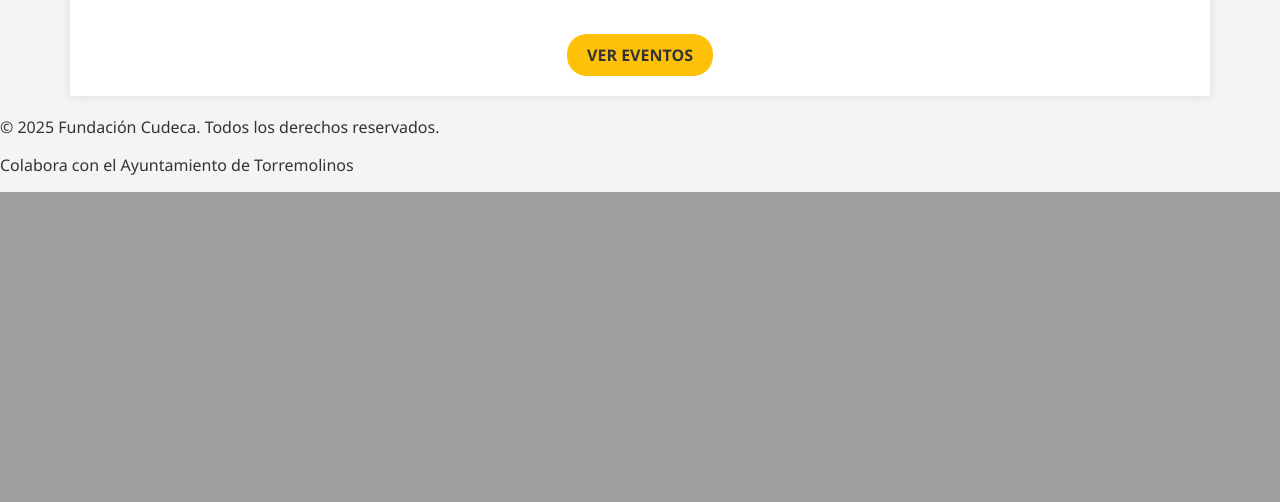
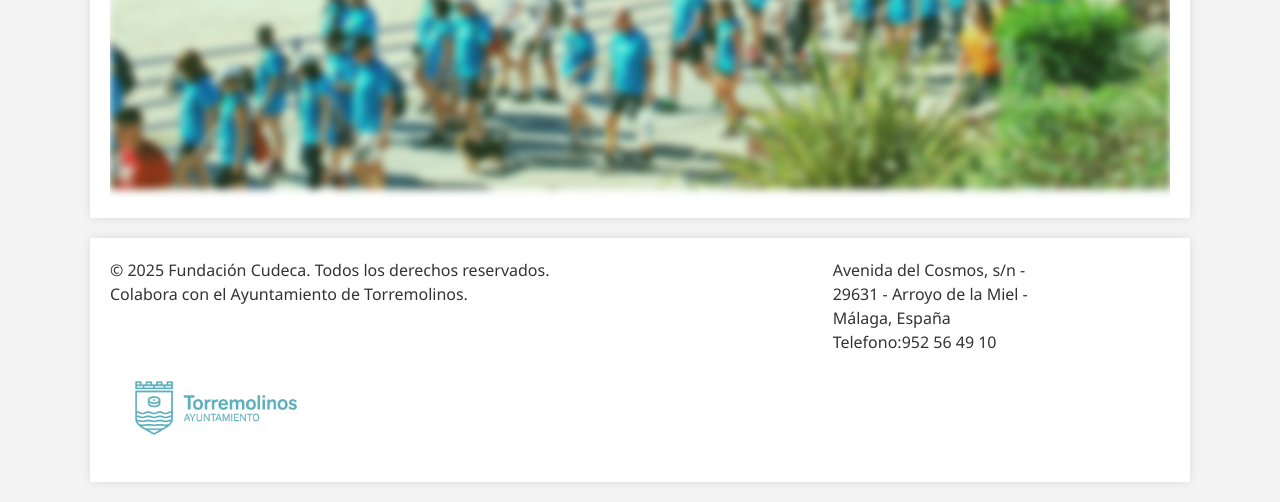
Before and after one commit to Raquitake/ADAp-Project, a Flask app: page / in a window 1280 px wide. Shown: the part 1225-1727 px from the top of the page. Before the commit the page ends 1417 px from the top, so only its background shows below. Run offline with Flask 3, Linux system fonts and the light colour scheme.

Commit message:
La página se queda algo mejor.
He arreglado la pagina inicial, los headers, los footers y la de evento. Muchas no necesitan mucho más. Planeo hacer algo más después de un pequeño descanso.

```diff
--- a/SRC/baseDatos/static/css/style.css
+++ b/SRC/baseDatos/static/css/style.css
@@ -19,9 +19,10 @@ header {
     background-color: var(--primary-green);
     color: white;
     padding: 10px 0;
-    background-image: url('../img/sunflowers_banner.jpg'); /* Necesitarás una imagen */
-    background-size: cover;
-    background-position: center;
+    background-image: url('../img/sunflowers_banner.png'); /* Necesitarás una imagen */
+    background-size: 500px;
+    background-repeat: no-repeat;
+    background-position: right center;
 }
 
 .navbar {
@@ -70,6 +71,15 @@ header {
     font-weight: bold;
     cursor: pointer;
     border: none;
+    z-index: 10;
+}
+
+.btn-mid {
+    position: absolute;
+    top: 50%;
+    left: 50%;
+    transform: translate(-50%, -50%);
+    padding: 10px 20px;
 }
 
 .btn-green { background-color: var(--dark-green); color: white; }
@@ -91,7 +101,7 @@ header {
     border-bottom: 1px solid #ddd;
     padding: 20px 0;
 }
-.event-card img { width: 150px; height: 150px; object-fit: cover; margin-right: 20px; }
+.event-card img { width: 200px; height: 300px; object-fit: cover; margin-right: 20px; }
 .donation-options { display: flex; gap: 10px; margin: 10px 0; }
 .donation-btn {
     background: var(--dark-green);
--- a/SRC/baseDatos/templates/base.html
+++ b/SRC/baseDatos/templates/base.html
@@ -3,13 +3,29 @@
 <head>
     <meta charset="UTF-8">
     <title>Fundación Cudeca</title>
+
+    <!-- Introduzco bootstrap, tiene funciones interesantes para formatear el pie de página, es simple de utilizar.
+    En teoría no interfiere con nuestro css. Al menos de momento no he encontrado errores o fallos. -->
+
+    <link rel="stylesheet"
+      href="https://cdn.jsdelivr.net/npm/bootstrap@5.3.0/dist/css/bootstrap.min.css">
+
+
     <link rel="stylesheet" href="{{ url_for('static', filename='css/style.css') }}">
+
 </head>
 <body>
     <header>
         <div class="logo-container">
-            <!-- Aquí iría el logo SVG o IMG -->
-            <h1>Fundación CUDECA</h1>
+            <!-- Logo de cudeca -->
+            <div style="display:inline-block;vertical-align:top;">
+                <img src="{{ url_for('static', filename='img/logo.png') }}" alt="Banner" style="width:20%;">
+            </div>
+            <div style="display:inline-block;">
+                <p>
+                    Página de eventos, informacion y compra de entradas.
+                </p>
+            </div>
         </div>
         <nav class="navbar">
             <a href="{{ url_for('index') }}">Inicio</a>
@@ -42,8 +58,21 @@
     </main>
 
     <footer>
-        <p>&copy; 2025 Fundación Cudeca. Todos los derechos reservados.</p>
-        <p>Colabora con el Ayuntamiento de Torremolinos</p>
+        <div class="limit-width container">
+            <div class="row">
+                <div class="col-md-8">
+                    &copy; 2025 Fundación Cudeca. Todos los derechos reservados. <br>
+                    Colabora con el Ayuntamiento de Torremolinos.
+                </div>
+                <div class="col-md-4 last">
+                    Avenida del Cosmos, s/n - <br>
+                    29631 - Arroyo de la Miel - <br>
+                    Málaga, España <br>
+                    Telefono:952 56 49 10
+                </div>
+            </div>
+            <img src="{{ url_for('static', filename='img/ayuntamiento_de_torremolinos.jpg') }}" alt="Torremolinos" style="width:20%;">
+        </div>
     </footer>
 </body>
 </html>
--- a/SRC/baseDatos/templates/eventos.html
+++ b/SRC/baseDatos/templates/eventos.html
@@ -7,7 +7,7 @@
 
 {% for evento in eventos %}
 <div class="event-card">
-    <img src="{{ url_for('static', filename='img/event_placeholder.jpg') }}" alt="Evento">
+    <img src="{{ url_for('static', filename='img/evento-James-Bond.jpg') }}" alt="Evento">
     <div class="event-details">
         <h3>{{ evento.nombre_evento }}</h3>
         <p><strong>Lugar:</strong> {{ evento.localizacion }}</p>
--- a/SRC/baseDatos/templates/index.html
+++ b/SRC/baseDatos/templates/index.html
@@ -1,14 +1,20 @@
 {% extends "base.html" %}
 
 {% block content %}
+
+
 <div class="hero-section" style="text-align: center;">
+    <img src="{{ url_for('static', filename='img/puzzle_banner.jpg') }}" alt="Banner" style="width:100%;">
     <h2>Eres pieza clave</h2>
     <h3>You are the key piece</h3>
     <p>Cada cuidado cuenta. Cada pieza suma.</p>
-    <img src="{{ url_for('static', filename='img/puzzle_banner.jpg') }}" alt="Banner" style="width:100%;">
 </div>
 
-<div style="text-align: center; margin-top: 30px;">
-    <a href="{{ url_for('eventos') }}" class="btn btn-yellow">VER EVENTOS</a>
+
+<div style="position: relative; text-align: center; margin-top: 30px;">
+    <a href="{{ url_for('eventos') }}" class="btn btn-mid btn-yellow">VER EVENTOS</a>
+    <img src="{{ url_for('static', filename='img/fondo_index.png') }}" alt="Banner" style="width:100%;">
 </div>
+
+
 {% endblock %}
```
Also changed, not shown: SRC/baseDatos/static/img/ayuntamiento_de_torremolinos.jpg (added), SRC/baseDatos/static/img/evento-James-Bond.jpg (added), SRC/baseDatos/static/img/fondo_index.png (added), SRC/baseDatos/static/img/logo.png (added), SRC/baseDatos/static/img/puzzle_banner.jpg (added), SRC/baseDatos/static/img/sunflowers_banner.png (added).
